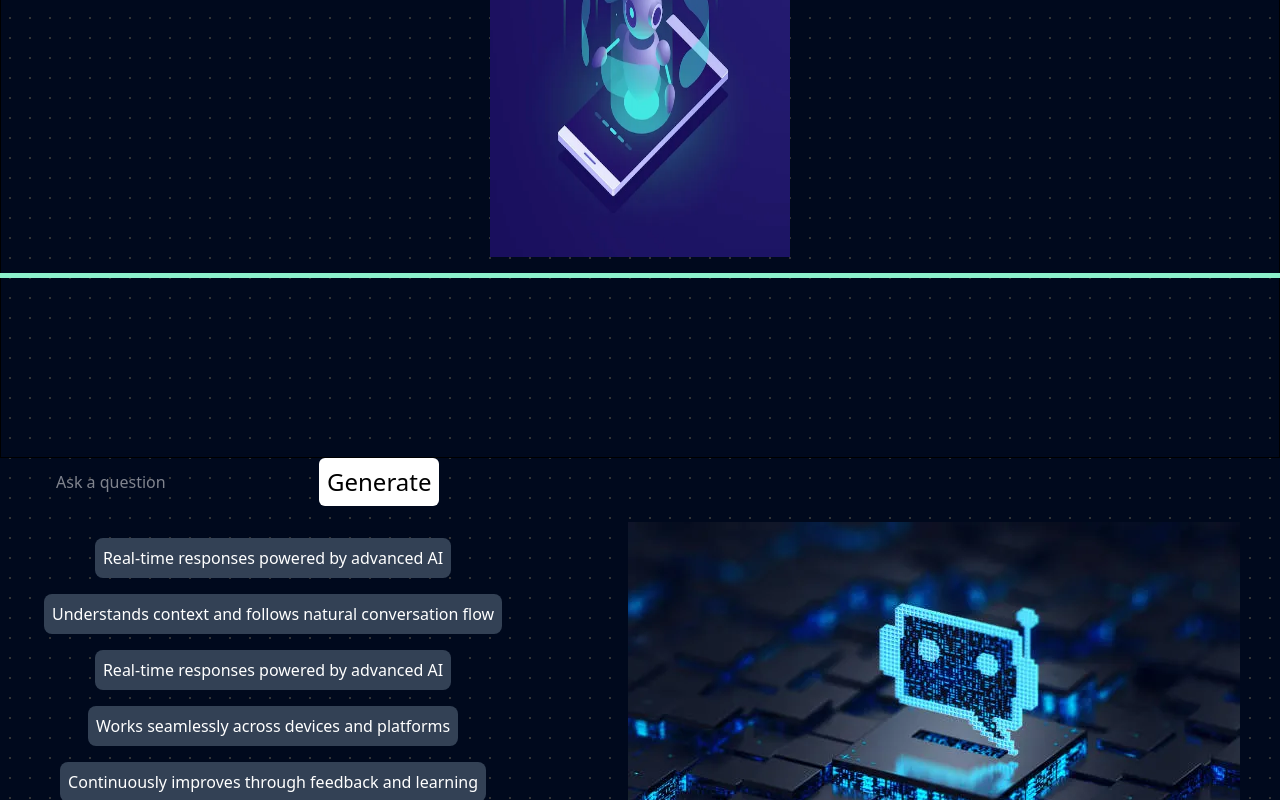
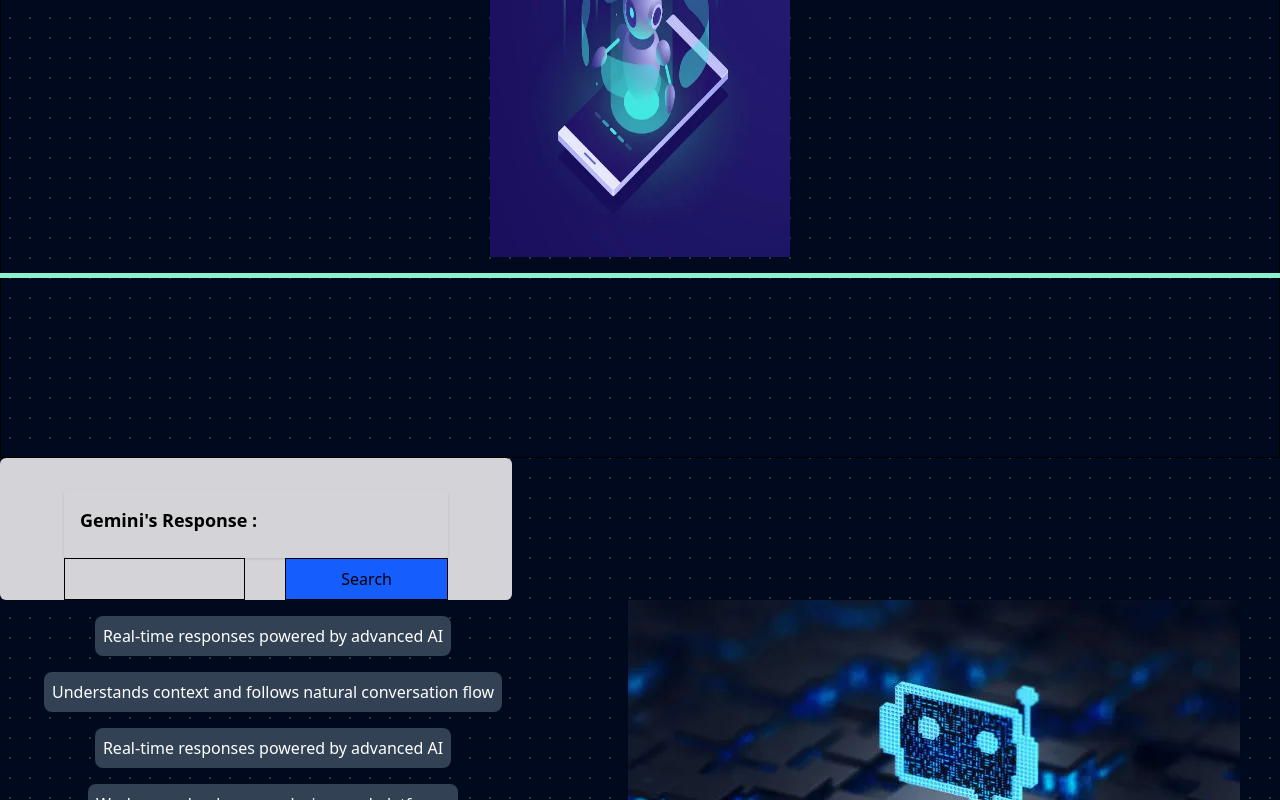
Before and after one commit to ROHITDUBEY777/Chatbot-AI, a React (Vite) app: page / in a window 1280 px wide. Shown: the part 472-1272 px from the top of the page. Built offline with nearby package versions, Linux system fonts and the light colour scheme.

Commit message:
fourth commit

```diff
--- a/package.json
+++ b/package.json
@@ -10,7 +10,10 @@
     "preview": "vite preview"
   },
   "dependencies": {
+    "@google/genai": "^1.2.0",
+    "@google/generative-ai": "^0.24.1",
     "@tailwindcss/vite": "^4.1.8",
+    "axios": "^1.9.0",
     "motion": "^12.15.0",
     "react": "^19.1.0",
     "react-dom": "^19.1.0"
--- a/src/App.jsx
+++ b/src/App.jsx
@@ -12,7 +12,7 @@ function App() {
 
   return (
 
-<div className="absolute top-0 z-[-2] w-screen  bg-[#000000] bg-[radial-gradient(#ffffff33_1px,#00091d_1px)] bg-[size:20px_20px]">
+<div className="absolute top-0 z-[-2] w-screen   bg-[#000000] bg-[radial-gradient(#ffffff33_1px,#00091d_1px)] bg-[size:20px_20px]">
 
       <Hero />
       <API />
--- a/src/components/API.jsx
+++ b/src/components/API.jsx
@@ -1,61 +1,62 @@
-import React, { useState, useEffect } from 'react';
-import { motion } from "motion/react";
+import React,{useState,useEffect} from 'react'
+import { motion  } from 'motion/react';
+import axios from 'axios';
 
 
 const API = () => {
-    const [chat, setchat] = useState(false);
-    const [text,settext] = useState(false);
+  const[input ,setinput] = useState(" ");
+  const[reply,setreply] = useState( " ");
+  const[loading,setLoading] = useState( false );
 
-    useEffect(() => {
-        const fetchData = async ({text}) => {
-            try {
-                const GEMINI_API_KEY = "AIzaSyCol1Nx4wiUbxhZC_CoWW2TTsXN-EZgAC0";
-                const response = await fetch(
-                    `https://generativelanguage.googleapis.com/v1beta/models/gemini-2.0-flash:generateContent?key=${GEMINI_API_KEY}`,
-                    {
-                        method: "POST",
-                        headers: {
-                            "Content-Type": "application/json",
-                        },
-                        body: JSON.stringify({
-                            contents: [
-                                {
-                                    parts: [
-                                        {
-                                            text: " "
-                                        }
-                                    ]
-                                }
-                            ]
-                        }),
-                    }
-                );
-                if (!response.ok) throw Error('Did not receive the expected code');
-                const data = await response.json();
-                console.log(data);
-            } catch (err) {
-                console.log(err.message);
-            }
-        };
+  const handlesubmit = async () => {
+   setLoading(true);
+   const res = await askGemini(input);
+   setreply(res);
+   setLoading(false);
 
-        fetchData();
+  }
 
-    }, []);
+async function askGemini(input) {
 
 
+ if(!input.trim())  return ;
+ setinput(""); //clears the input after sending
+ try{
+  const response  = await axios({url:`https://generativelanguage.googleapis.com/v1beta/models/gemini-2.0-flash:generateContent?key=${import.meta.env.VITE_GEMINI_API_KEY }`,
+method:"POST",
+   data:{
+    contents: [{
+       parts : [{
+        text:input,
+       }]
+     }],
+   },
+});
+return response.data.candidates[0].content.parts[0].text;
+ }
+ catch(err){
+  console.error("Gemini Error",err);
+  return "Oops! something went wrong" ;
+
+ }
+}
 
   return (
+    <div className='flex flex-col w-[32rem] px-16  justify-center  rounded-md bg-[#d4d4d8]'>
+      {reply && (
+        <div className='mt-[4vh] p-4 bg-[#d4d4d8] rounded shadow '>
+          <h2 className='text-lg font-bold text-black  mb-2 ' >Gemini's Response : </h2>
+          <p className='text-black'>{reply}</p>
+          </div>
+      )}
+      <div className='flex flex-row gap-10 '>
 
-    <div className='flex flex-row px-10 mb-4 gap-4'>
-
-   <input type="text " placeholder='Ask a question ' className='text-white   px-4' />
-    <motion.button whileHover={{scale:1.1}} whileTap={{scale:1.2}} className='bg-white rounded-md text-2xl px-2 py-2 '
-
-    > Generate </motion.button>
-
-
-
-
+      <input type="text"  placeholder='Ask a question '
+        value={input}
+        onChange={(e)=> setinput(e.target.value)}
+        className='w-full text-black border bg-[#d4d4d8] px-4 py-2 '  />
+        <motion.button type='button' whileHover={{scale:1.1}}  onClick={handlesubmit} className='bg-blue-600 border text-black w-full '> {loading ? "Thinking....." : "Search"}  </motion.button>
+        </div>
     </div>
   )
 }
--- a/src/components/About.jsx
+++ b/src/components/About.jsx
@@ -10,7 +10,7 @@ const About = () => {
           <div className='flex flex-col py-4 '>
 
         {aboutobj.map((item)=>(
-            <div>
+            <div key={item.id}>
            <li key={item.id} className='flex flex-col px-1 items-center    gap-4'>
             <div className='flex flex-col w-fit px-2 py-2 rounded-lg mb-4 bg-[#334155] text-xl text-white '>
 
```
Also changed, not shown: src/components/page.jsx (line endings or trailing spaces), 2 other files (tests, documents, lock files or other folders).
